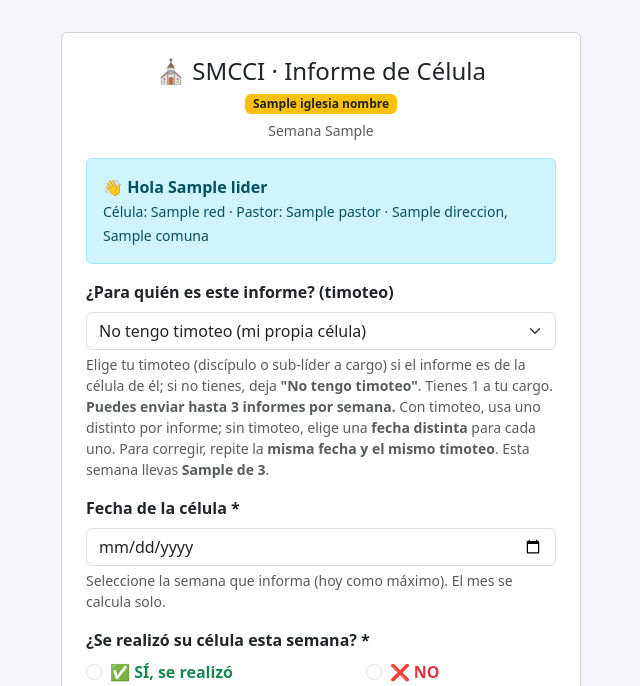
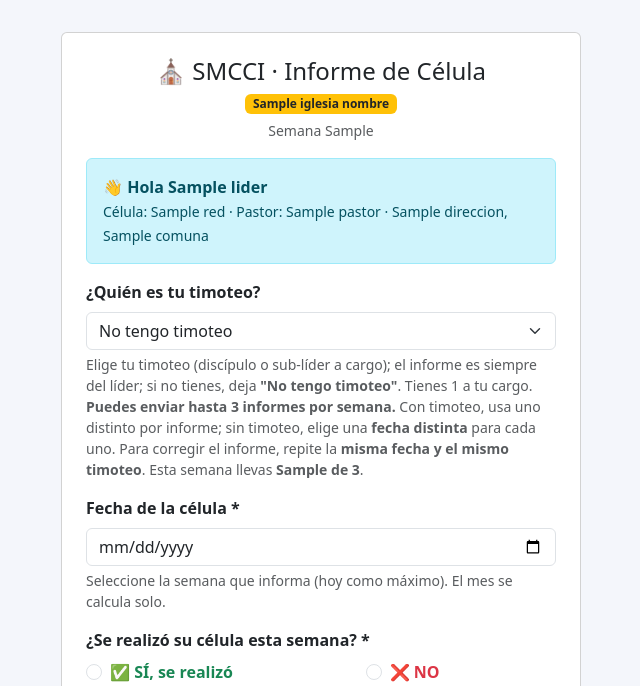
Before and after one commit to aeot69-cyber/smcci-backend, a Flask app: template templates/informe_express.html in a window 1280 px wide. Shown: the top 686 px of the page, without its empty margins (319-959 px from the left). Run offline with Flask 3, Linux system fonts and the light colour scheme; the template is opened without the code that fills it: most values are stand-ins (such as "Sample title", 1, 10 or a date in 2020); a database or web service that is not in the repository returns one stand-in record (values such as "Sample title"); some libraries are stand-ins or nearby versions.

Commit message:
fix(config): cargar codigo_informe en pestaña de códigos (mostraba 'Pendiente' a todos) + texto timoteo del informe exprés

```diff
--- a/app.py
+++ b/app.py
@@ -3199,10 +3199,10 @@ def configuracion():
                 else:
                     perm_all[rl][mod["key"]][acc] = tiene_permiso(rl, mod["key"], acc, iglesia_id=igl_scope)
     if igl_scope is None:
-        lideres = q("""SELECT l.id, h.nombre_completo, l.red FROM lideres l
+        lideres = q("""SELECT l.id, h.nombre_completo, l.red, l.codigo_informe FROM lideres l
             JOIN hermanos h ON h.id=l.hermano_id WHERE l.activo ORDER BY h.nombre_completo""")
     else:
-        lideres = q("""SELECT l.id, h.nombre_completo, l.red FROM lideres l
+        lideres = q("""SELECT l.id, h.nombre_completo, l.red, l.codigo_informe FROM lideres l
             JOIN hermanos h ON h.id=l.hermano_id WHERE l.activo AND l.iglesia_id=%s ORDER BY h.nombre_completo""", (igl_scope,))
     user_perms = {}
     for u in users:
--- a/templates/informe_express.html
+++ b/templates/informe_express.html
@@ -56,15 +56,15 @@
 
       {# ========= TIMOTEO (sub-líder / discípulo a cargo) ========= #}
       <div class="mb-3">
-        <label class="form-label fw-bold">¿Para quién es este informe? (timoteo)</label>
+        <label class="form-label fw-bold">¿Quién es tu timoteo?</label>
         <select class="form-select" name="timoteo">
-          <option value="" selected>No tengo timoteo (mi propia célula)</option>
+          <option value="" selected>No tengo timoteo</option>
           {% for t in timoteos %}<option value="{{ t.id }}">{{ t.nombre_completo }}</option>{% endfor %}
         </select>
         <div class="form-text">
-          Elige tu timoteo (discípulo o sub-líder a cargo) si el informe es de la célula de él; si no tienes, deja <b>"No tengo timoteo"</b>.
+          Elige tu timoteo (discípulo o sub-líder a cargo); el informe es siempre del líder; si no tienes, deja <b>"No tengo timoteo"</b>.
           {% if timoteos %}Tienes {{ timoteos|length }} a tu cargo.{% else %}Aún no tienes timoteos registrados a tu cargo.{% endif %}
-          <br><b>Puedes enviar hasta 3 informes por semana.</b> Con timoteo, usa uno distinto por informe; sin timoteo, elige una <b>fecha distinta</b> para cada uno. Para corregir, repite la <b>misma fecha y el mismo timoteo</b>. Esta semana llevas <b>{{ informes_semana }} de 3</b>.
+          <br><b>Puedes enviar hasta 3 informes por semana.</b> Con timoteo, usa uno distinto por informe; sin timoteo, elige una <b>fecha distinta</b> para cada uno. Para corregir el informe, repite la <b>misma fecha y el mismo timoteo</b>. Esta semana llevas <b>{{ informes_semana }} de 3</b>.
         </div>
       </div>
 
```
